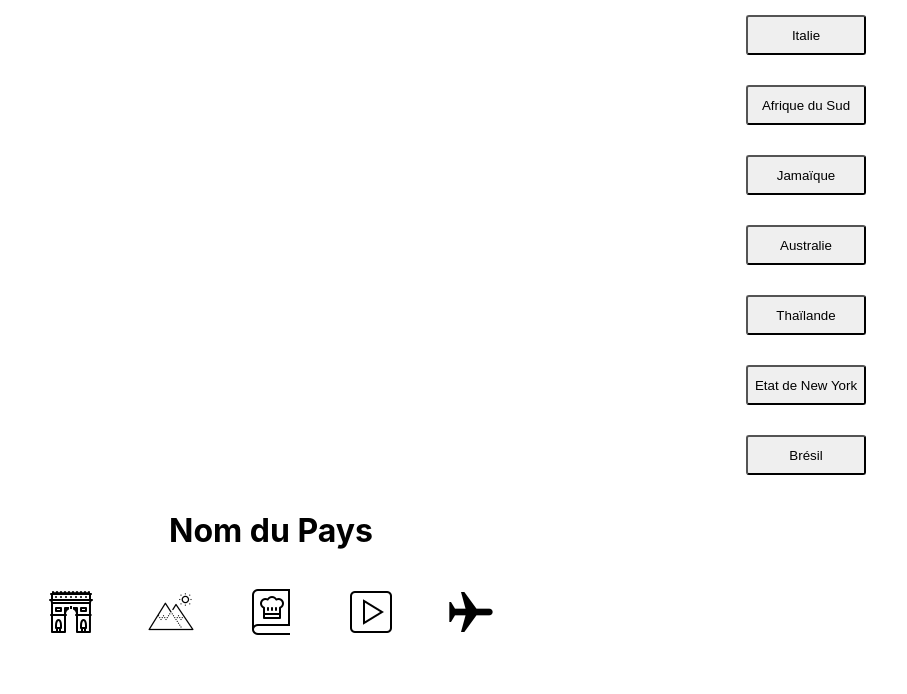
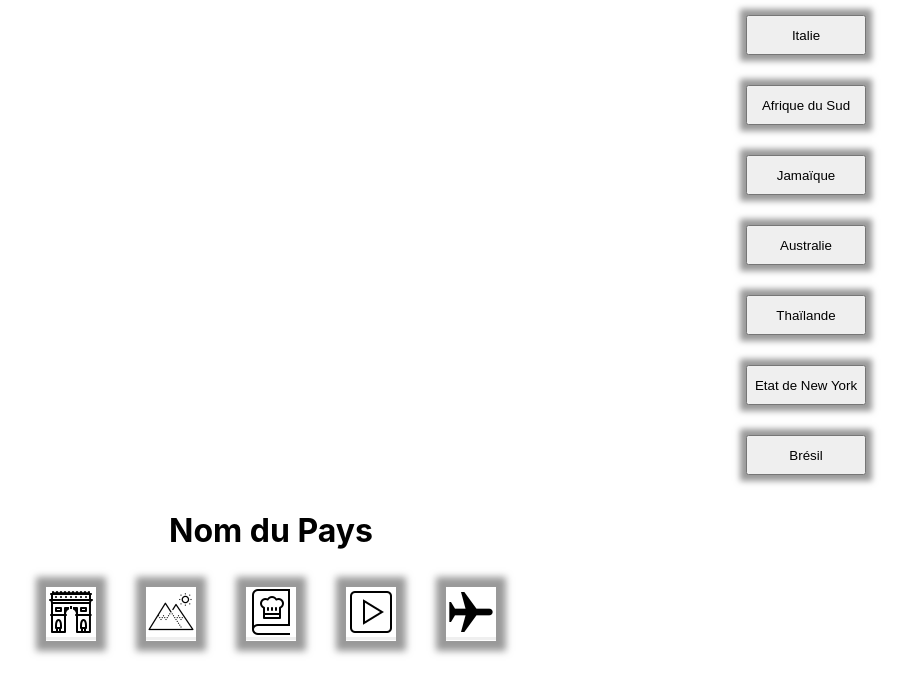
Before and after one commit to ohdreey/ClickAndFly, a React (Create React App) app: page / in a window 1280 px wide. Shown: the top 694 px of the page, without its empty margins (369-1276 px from the left). Built offline with nearby package versions, Linux system fonts and the light colour scheme.

Commit message:
update home.js

```diff
--- a/src/App.css
+++ b/src/App.css
@@ -3,7 +3,3 @@
 text-align: end;
 margin-right: 30px;
 }
-
-.buttonCountry
-{
-}
--- a/src/App.js
+++ b/src/App.js
@@ -1,13 +1,10 @@
 import './App.css'
-import BoutonsTitrePays from './components/BoutonsTitrePays'
-import BoutonsPays from './components/BoutonsPays'
+import Home from './screens/Home'
 
 function App() {
   return (
     <div className='App'>
-      <BoutonsPays />
-      <BoutonsTitrePays />
-
+      <Home/>
     </div>
   )
 }
--- a/src/components/BoutonsPays.css
+++ b/src/components/BoutonsPays.css
@@ -2,5 +2,5 @@
     margin: 15px;
     height: 40px;
     width: 120px;
-    border-radius: 3px;
+    box-shadow: 0px 0px 6px 6px rgba(119, 119, 119, 0.75);
 }
--- a/src/components/BoutonsTitrePays.css
+++ b/src/components/BoutonsTitrePays.css
@@ -13,9 +13,36 @@
 
 }
 .button {
-    margin: 15px 25px 0  25px
+margin: 15px 25px 15px 25px;
+box-shadow: 0px 0px 7px 10px rgba(119, 119, 119, 0.75);
+padding: 0px 0px 0px 0px;
 }
 
 .ButtonsAndTitle {
     text-align: center;
 }
+
+.buttonMonument {
+padding: 0px;
+border: 0px;
+}
+
+.buttonPicture {
+    padding: 0px;
+    border: 0px;
+    }
+
+.buttonRecipe {
+    padding: 0px;
+    border: 0px;
+    }
+
+.buttonPlay {
+    padding: 0px;
+    border: 0px;
+    }
+
+.buttonPlane {
+    padding: 0px;
+    border: 0px;
+    }
--- a/src/components/BoutonsTitrePays.js
+++ b/src/components/BoutonsTitrePays.js
@@ -19,23 +19,24 @@ const BoutonsTitrePays = () => {
                 <div className="AllButtons">
 
                     <div className="button">
-                        <img src={buttonMonument} alt="boutonMonument" className="buttonMonument" />
+                        <button className="buttonMonument"><img src={buttonMonument} alt="boutonMonument" ></img>
+                        </button>
                     </div>
-
                     <div className="button">
-                        <img src={buttonPicture} alt="boutonPhoto" className="buttonPicture"/>
+                        <button className="buttonPicture"><img src={buttonPicture} alt="boutonPhoto" ></img>
+                        </button>
                     </div>
-
                     <div className="button">
-                        <img src={buttonRecipe} alt="boutonRecette" className="buttonRecipe"/>
+                        <button className="buttonRecipe"><img src={buttonRecipe} alt="boutonRecette"></img>
+                        </button>
                     </div>
-
                     <div className="button">
-                        <img src={buttonPlay} alt="boutonLecture" className="buttonPlay"/>
+                        <button className="buttonPlay"><img src={buttonPlay} alt="boutonLecture" ></img>
+                        </button>
                     </div>
-
                     <div className="button">
-                        <img src={buttonPlane} alt="boutonAvion" className="buttonPlane"/>
+                        <button className="buttonPlane"><img src={buttonPlane} alt="boutonAvion" ></img>
+                        </button>
                     </div>
 
                 </div>
--- a/src/screens/Home.js
+++ b/src/screens/Home.js
@@ -1,10 +1,11 @@
-import BoutonsTitrePays from './components/BoutonsTitrePays'
-import './App.css'
+import BoutonsTitrePays from '../components/BoutonsTitrePays'
+import BoutonsPays from '../components/BoutonsPays'
 
-function Home() {
+const Home = () => {
   return (
     <div className='Home'>
-      <BoutonsTitrePays/>
+       <BoutonsPays />
+      <BoutonsTitrePays />
     </div>
   )
 }
```
